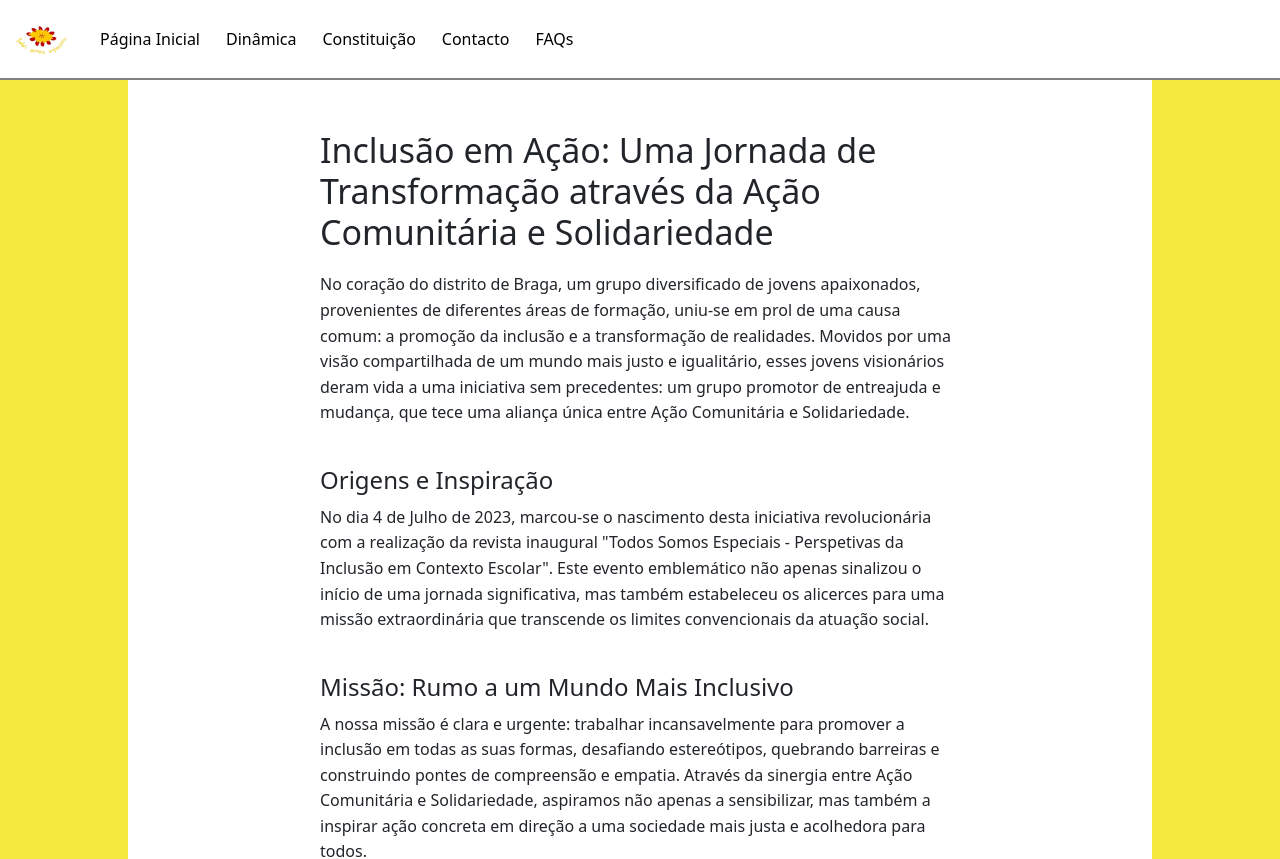
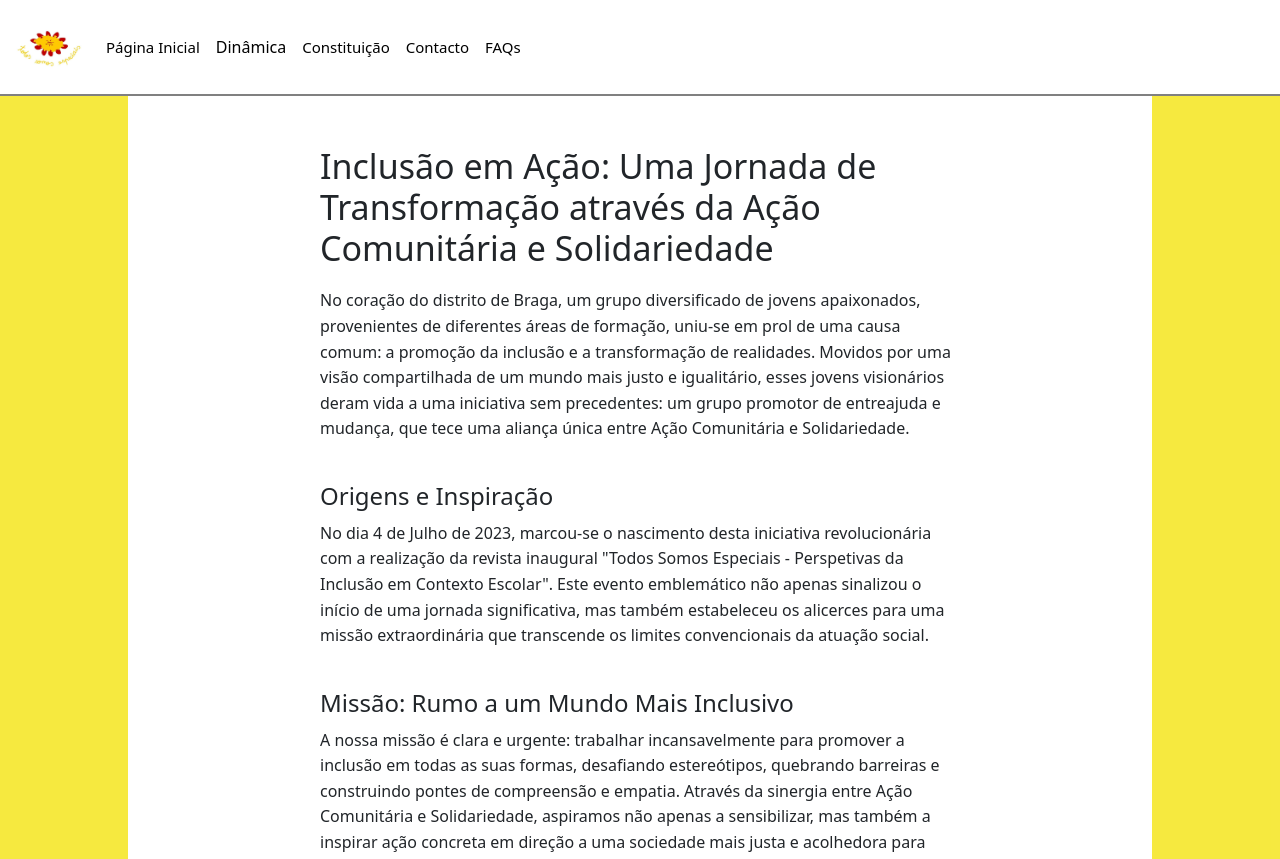
Before and after one commit to Fogo002/Fogo002.github.io, a React (Create React App) app in the folder my-app/: page / in a window 1280 px wide. Shown: the top 859 px of the page. Built offline with nearby package versions, Linux system fonts and the light colour scheme.

Commit message:
navbar mobile

```diff
--- a/my-app/package.json
+++ b/my-app/package.json
@@ -24,6 +24,7 @@
     "react-dom": "^18.3.1",
     "react-router-dom": "^6.23.1",
     "react-scripts": "5.0.1",
+    "sitemap": "^8.0.0",
     "typescript": "^4.9.5",
     "web-vitals": "^2.1.4"
   },
--- a/my-app/src/components/MenuDropdown/MenuDropdown.tsx
+++ b/my-app/src/components/MenuDropdown/MenuDropdown.tsx
@@ -4,6 +4,7 @@ import { Dropdown } from "react-bootstrap";
 import { useNavigate } from "react-router-dom";
 import './MenuDropdown.css'; // Importa o arquivo CSS
 import 'bootstrap/dist/css/bootstrap.min.css';
+import { useMediaQuery } from '@mui/material';
 
 interface Item {
     nome: string;
@@ -60,6 +61,10 @@ const MenuDropdown: React.FC<MenuDropdownProps> = ({ itens, titulo }) => {
         }
     };
 
+    const isSmallScreen = useMediaQuery('(max-width: 900px)');
+    const [windowWidth, setWindowWidth] = useState<number>(window.innerWidth);
+
+
     return (
         <Dropdown
             onMouseEnter={handleMouseEnter}
@@ -72,10 +77,16 @@ const MenuDropdown: React.FC<MenuDropdownProps> = ({ itens, titulo }) => {
                 {titulo}
             </Dropdown.Toggle>
 
-            <Dropdown.Menu className={isDropdownOpen ? 'show' : ''}>
+            <Dropdown.Menu
+                className={isDropdownOpen ? 'show' : ''}
+                style={{ width: isSmallScreen ?( windowWidth + 5) : '500px !important', marginLeft: "-1px", borderRadius: isSmallScreen ? 0 : '5px' }}
+
+                >
                 {itens.map((item: Item, index: number) => (
                     <Dropdown.Item
                         key={index}
+                        style={{ width: isSmallScreen ? (windowWidth + 5) : '500px !important'}}
+
                         onClick={() => handleMenuItemClick(item.link)}
                     >
                         {item.nome}
--- a/my-app/src/components/Navbar/Navbar.css
+++ b/my-app/src/components/Navbar/Navbar.css
@@ -87,3 +87,39 @@
         height: 100%;
     }
 }
+
+@media (max-height: 800px) {
+    .Navbar {
+        height: 12vh;
+    }
+
+    .Navbar .navbar {
+        height: 12vh;
+    }
+
+    .Navbar .navbar img{
+        width: 10vh;
+    }
+
+
+    .Navbar a {
+        font-size: 15px;
+    }
+
+    .Navbar .navbar li {
+        padding-right: 1rem;
+        margin-right: 0px;
+    }
+
+    .Navbar .navbar ul {
+        padding-inline-start: 10px;
+        margin-top: 0;
+        margin-right: 20px;
+        list-style-type: none;
+        margin-left: 0%;
+        float: right;
+        display: flex;
+        align-items: center;
+        height: 100%;
+    }
+}
--- a/my-app/src/components/Navbar/Navbar.tsx
+++ b/my-app/src/components/Navbar/Navbar.tsx
@@ -2,6 +2,8 @@ import { Link } from 'react-router-dom'
 import './Navbar.css'
 import icon from '../../assets/todos-icon.jpg'
 import MenuDropdown from '../MenuDropdown/MenuDropdown'
+import { useMediaQuery } from '@mui/material';
+import { useState } from 'react';
 
 const Navbar = () => {
     interface Item {
@@ -9,29 +11,69 @@ const Navbar = () => {
         link: string;
     }
 
-    const Item1:Item = {
+    const Item1: Item = {
         nome: 'Atividades',
         link: '/atividades'
     }
-    const Item2:Item = {
+    const Item2: Item = {
         nome: 'Jogos',
         link: '/jogos'
     }
 
+    const Item3: Item = {
+        nome: 'Revista',
+        link: '/revista'
+    }
+
+    const Item4: Item = {
+        nome: ' Página Inicial',
+        link: '/'
+    }
+    const Item5: Item = {
+        nome: 'Constituição',
+        link: '/constituicao'
+    }
+
+    const Item6: Item = {
+        nome: 'Contacto',
+        link: '/contacto'
+    }
+
+    const Item7: Item = {
+        nome: 'FAQs',
+        link: '/faq'
+    }
+
+    const isSmallScreen = useMediaQuery('(max-width: 900px)');
 
     return (
         <>
 
             <div className='Navbar'>
                 <nav className='navbar'>
+                    {isSmallScreen ?
+
+                        <>
+                            <ul>
+                                <li><Link className='button-nav-icon' to={'/'} ><img src={icon} alt="" /></Link></li>
+                                <li><MenuDropdown itens={[Item1, Item2, Item3]} titulo={'+'} ></MenuDropdown></li>
+                            </ul>
+                        </>
+
+                        :
+                        <>
                             <ul>
                                 <li><Link className='button-nav-icon' to={'/'} ><img src={icon} alt="" /></Link></li>
                                 <li><Link className='button-nav-icon' to={'/'} > Página Inicial</Link></li>
-                        <li><MenuDropdown itens={[Item1,Item2]} titulo={'Dinâmica'} ></MenuDropdown></li>
+                                <li><MenuDropdown itens={[Item1, Item2, Item3]} titulo={'Dinâmica'} ></MenuDropdown></li>
                                 <li><Link className='button-nav-icon' to={'/constituicao'} > Constituição</Link></li>
                                 <li><Link className='button-nav-icon' to={'/contacto'} > Contacto</Link></li>
                                 <li><Link className='button-nav-icon' to={'/faq'} > FAQs </Link></li>
                             </ul>
+
+                        </>
+                    }
+
 
                 </nav>
             </div>
```
Also changed, not shown: 1 other file (tests, documents, lock files or other folders). Lines whose indentation alone changed are shown as unchanged.
